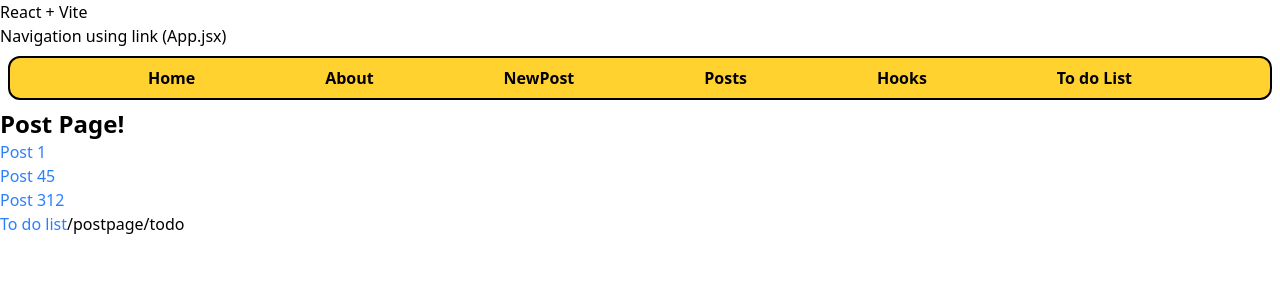
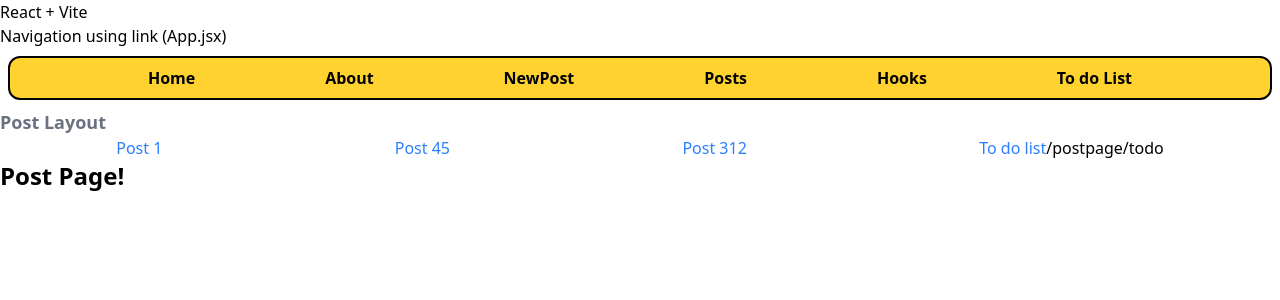
Before and after one commit to coddzz/React-Vite, a React (Vite) app: page /postpage in a window 1280 px wide. Shown: the top 300 px of the page. Built offline with nearby package versions, Linux system fonts and the light colour scheme.

Commit message:
Nested -- Post layout

```diff
--- a/src/App.jsx
+++ b/src/App.jsx
@@ -5,6 +5,7 @@ import Posts from "./pages/posts";
 import TodolistPage from "./pages/todolist";
 import PostPage from "./pages/postPage"
 import Missing from "./components/Missing";
+import PostLayout from "./components/PostLayout";
 
 
 const App = () =>{
@@ -33,7 +34,7 @@ const App = () =>{
         <Route path="/posts" element={<Posts />} />
         <Route path="/hooks" element={<AboutHooks />} />
         <Route path="/todolist" element={<TodolistPage />} />
-        < Route path="/postpage" >
+        < Route path="/postpage" element={<PostLayout />} >
           <Route index element={<PostPage />} />
           <Route path=":id" element={<Posts />} />
           <Route path="todo" element={<TodolistPage />} /> {/* this works with es6 and above */}
--- /dev/null
+++ b/src/components/PostLayout.jsx
@@ -0,0 +1,23 @@
+import React from 'react'
+import { Link, Outlet } from 'react-router-dom'
+
+const PostLayout = () => {
+  return (
+    <>
+        <h1 className='font-semibold text-lg text-gray-500'>Post Layout</h1>
+        <div className='flex justify-around'>
+            <h1><Link to="/postpage/1" className='text-blue-500 hover:underline'>Post 1</Link></h1>
+            <h1><Link to="/postpage/45" className='text-blue-500 hover:underline'>Post 45</Link></h1>
+            <h1><Link to="/postpage/312" className='text-blue-500 hover:underline'>Post 312</Link></h1>
+            <h1><Link to="/postpage/todo" className='text-blue-500 hover:underline'>To do list</Link>
+            /postpage/todo</h1>
+
+        </div>
+        <div>
+            <Outlet />
+        </div>
+    </>
+  )
+}
+
+export default PostLayout;
--- a/src/components/PostPage.jsx
+++ b/src/components/PostPage.jsx
@@ -5,13 +5,9 @@ const PostPage = () => {
   return (
     <div>
       <h1 className='font-bold text-2xl'>Post Page!</h1>
-      <h1><Link to="/postpage/1" className='text-blue-500 hover:underline'>Post 1</Link></h1>
-      <h1><Link to="/postpage/45" className='text-blue-500 hover:underline'>Post 45</Link></h1>
-      <h1><Link to="/postpage/312" className='text-blue-500 hover:underline'>Post 312</Link></h1>
-      <h1><Link to="/postpage/todo" className='text-blue-500 hover:underline'>To do list</Link>
-      /postpage/todo</h1>
     </div>
   )
+
 }
 
 export default PostPage;
```
